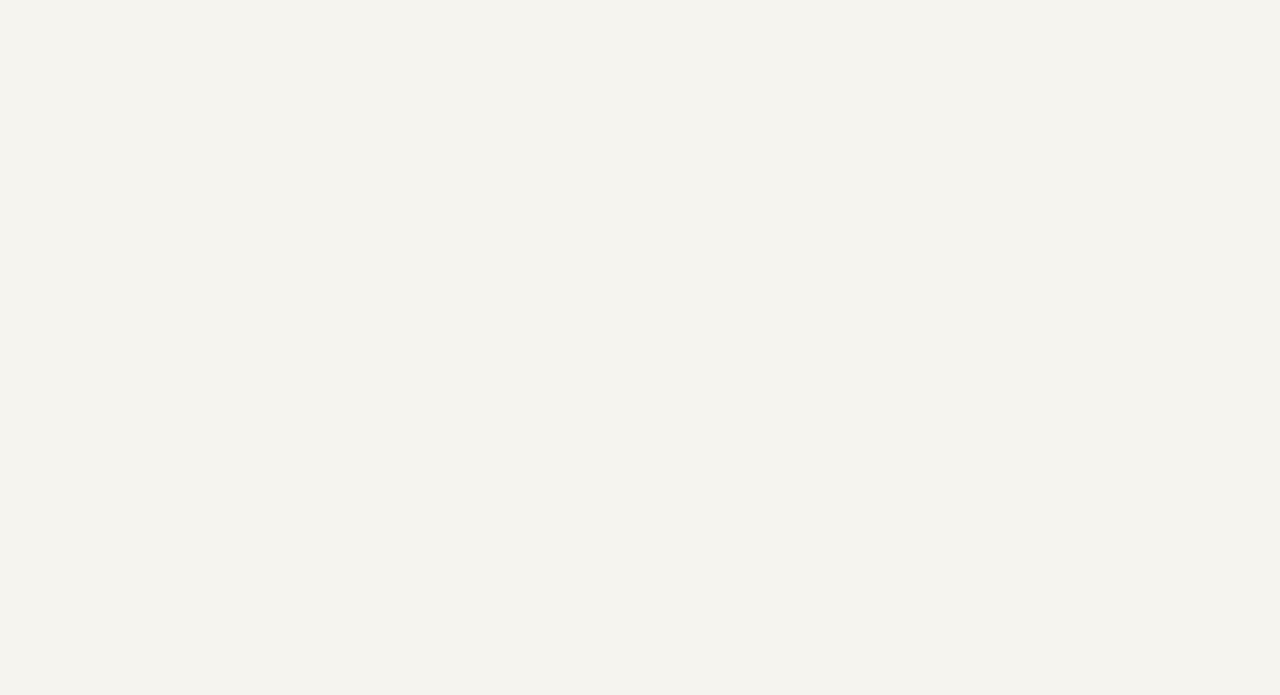
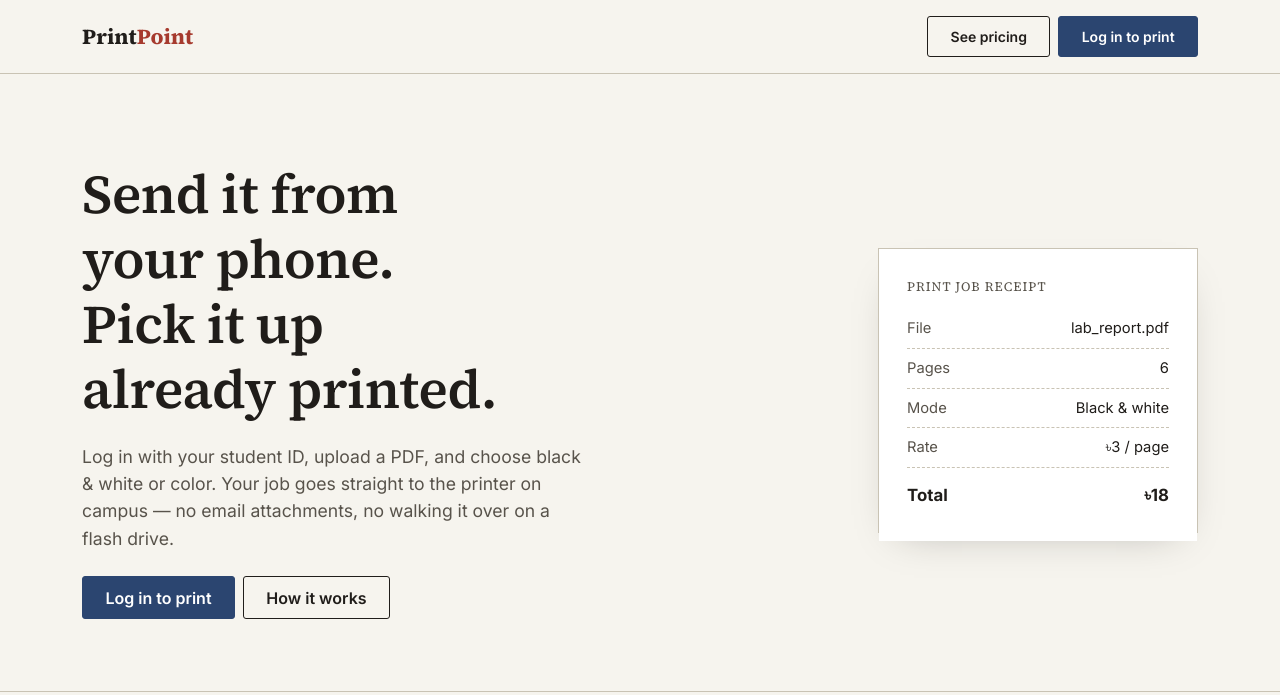
Before and after one commit to Minha-D/IP-47C-1083, a plain HTML site: page index.html in a window 1280 px wide. Drawn offline with nearby package versions, Linux system fonts and the light colour scheme.

Commit message:
Add navigation and hero section to index.html

```diff
--- a/index.html
+++ b/index.html
@@ -222,3 +222,42 @@
     .ticket{ margin: 0 auto; }
   }
 </style>
+</head>
+<body>
+
+  <!-- NAV -->
+  <nav class="pp-nav py-3">
+    <div class="container d-flex justify-content-between align-items-center">
+      <span class="brand">Print<span class="dot">Point</span></span>
+      <div class="d-none d-sm-flex gap-2">
+        <a href="#pricing" class="btn btn-outline-ink btn-sm">See pricing</a>
+        <a href="login.html" class="btn btn-ink btn-sm">Log in to print</a>
+      </div>
+    </div>
+  </nav>
+
+  <!-- HERO -->
+  <section class="hero">
+    <div class="container">
+      <div class="row align-items-center g-5">
+        <div class="col-lg-7">
+          <h1>Send it from your phone. Pick it up already printed.</h1>
+          <p class="lead">Log in with your student ID, upload a PDF, and choose black &amp; white or color. Your job goes straight to the printer on campus — no email attachments, no walking it over on a flash drive.</p>
+          <div class="d-flex gap-2 mt-4">
+            <a href="login.html" class="btn btn-ink">Log in to print</a>
+            <a href="#how" class="btn btn-outline-ink">How it works</a>
+          </div>
+        </div>
+        <div class="col-lg-5">
+          <div class="ticket">
+            <div class="stub-head">Print Job Receipt</div>
+            <div class="row-line"><span class="label">File</span><span>lab_report.pdf</span></div>
+            <div class="row-line"><span class="label">Pages</span><span>6</span></div>
+            <div class="row-line"><span class="label">Mode</span><span>Black &amp; white</span></div>
+            <div class="row-line"><span class="label">Rate</span><span>৳3 / page</span></div>
+            <div class="row-total"><span>Total</span><span>৳18</span></div>
+          </div>
+        </div>
+      </div>
+    </div>
+  </section>
```
